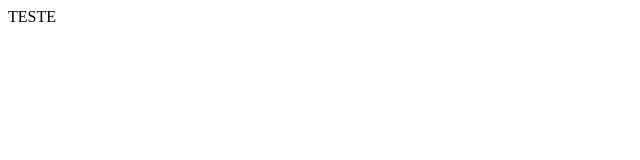
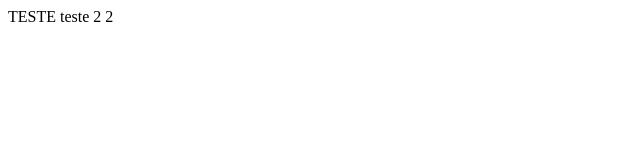
Before and after one commit to HemersonJh/Hemerson-Jhonantan---Senac, a plain HTML site: page index.html in a window 1280 px wide. Shown: the full height of the page, 0-640 px from the left. Drawn offline with Linux system fonts and the light colour scheme.

Commit message:
Teste 2 2

```diff
--- a/index.html
+++ b/index.html
@@ -8,6 +8,6 @@
 </head>
 <body>
     TESTE
-
+    teste 2 2
 </body>
 </html>
```
